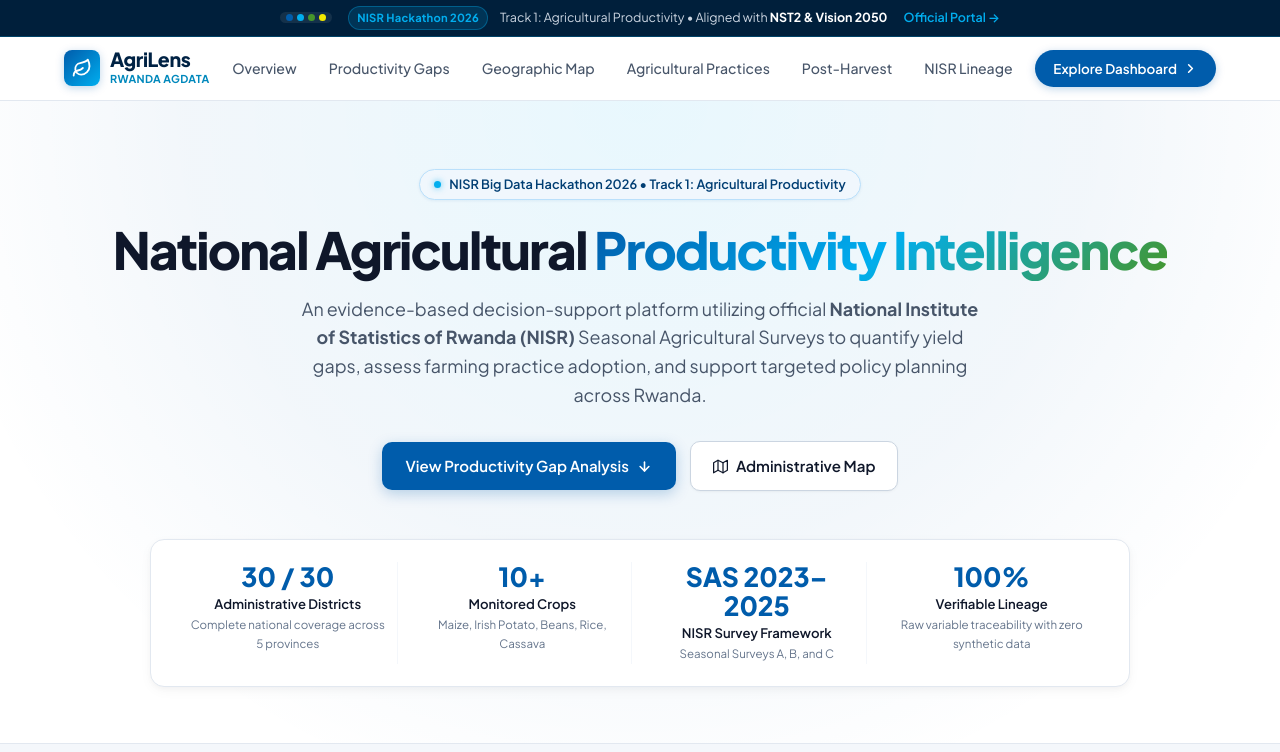
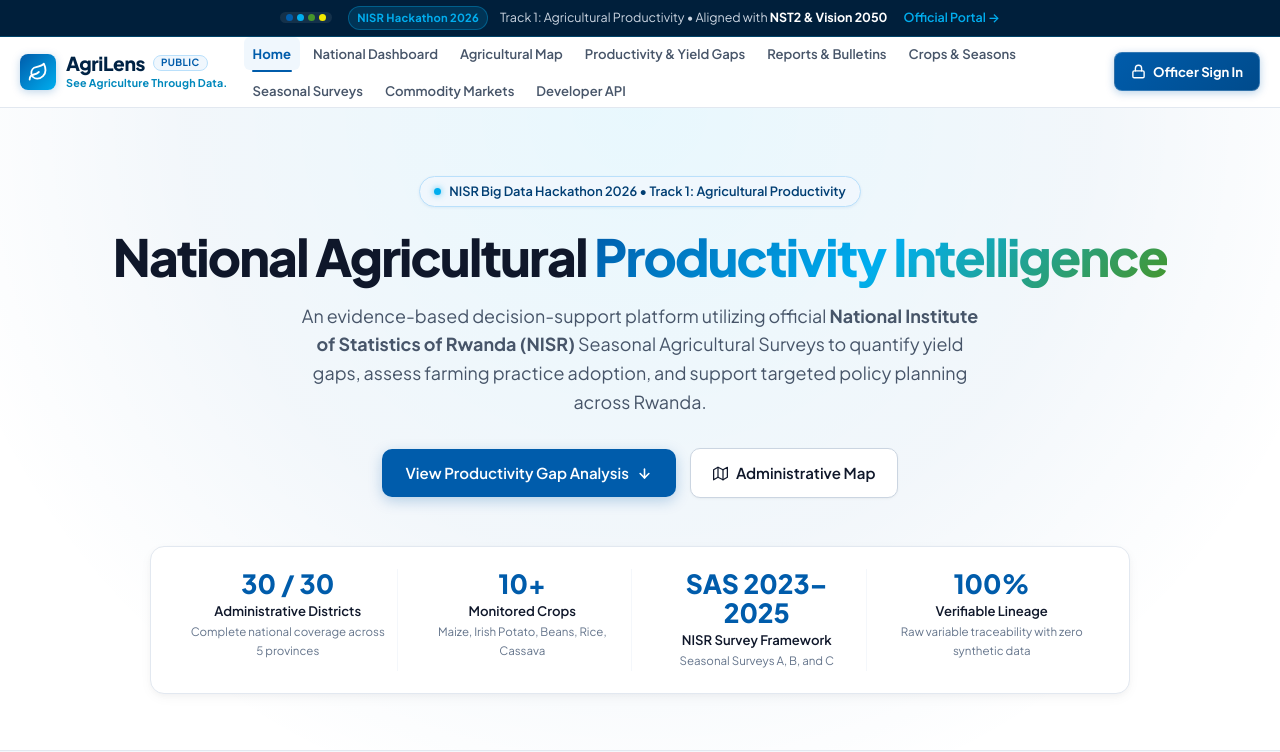
Before and after one commit to ndolijeandamascene/agrilens, a Django app: page / in a window 1280 px wide. Shown: the top 752 px of the page. Run offline with Django 5.2, Linux system fonts and the light colour scheme; data that the repository does not hold is empty.

Commit message:
feat(public): update public header and sidebar navigation to match recommended public architecture

```diff
--- a/static/css/public.css
+++ b/static/css/public.css
@@ -163,23 +163,25 @@ body.public-body {
     position: sticky;
     top: 0;
     z-index: 1000;
-    background: rgba(255, 255, 255, 0.95);
+    background: rgba(255, 255, 255, 0.96);
     backdrop-filter: blur(12px);
     -webkit-backdrop-filter: blur(12px);
     border-bottom: 1px solid var(--border-subtle);
-    height: 64px;
+    min-height: 68px;
     display: flex;
     align-items: center;
 }
 
 .nav-container {
     width: 100%;
-    max-width: 1200px;
+    max-width: 1400px;
     margin: 0 auto;
-    padding: 0 24px;
+    padding: 0 20px;
     display: flex;
     align-items: center;
     justify-content: space-between;
+    gap: 16px;
+    position: relative;
 }
 
 .brand-container {
@@ -187,6 +189,7 @@ body.public-body {
     align-items: center;
     gap: 10px;
     text-decoration: none;
+    flex-shrink: 0;
 }
 
 .brand-icon-box {
@@ -207,7 +210,7 @@ body.public-body {
 }
 
 .brand-title {
-    font-size: 1.22rem;
+    font-size: 1.20rem;
     font-weight: 800;
     color: var(--nisr-blue-deep);
     line-height: 1.1;
@@ -215,53 +218,148 @@ body.public-body {
 }
 
 .brand-subtitle {
-    font-size: 0.68rem;
+    font-size: 0.67rem;
     font-weight: 700;
     color: var(--nisr-cyan-dark);
-    letter-spacing: 0.03em;
+    letter-spacing: 0.02em;
+}
+
+.public-role-pill {
+    font-size: 0.62rem;
+    font-weight: 700;
+    color: var(--nisr-blue);
+    background: var(--nisr-blue-subtle);
+    border: 1px solid var(--nisr-blue-border);
+    padding: 1px 7px;
+    border-radius: 9999px;
     text-transform: uppercase;
+    letter-spacing: 0.04em;
+    line-height: 1.2;
 }
 
 .public-nav-menu {
     display: flex;
     align-items: center;
-    gap: 24px;
+    gap: 4px;
+    flex-wrap: wrap;
 }
 
 .public-nav-link {
     color: var(--text-muted);
     text-decoration: none;
-    font-size: 0.88rem;
-    font-weight: 500;
+    font-size: 0.82rem;
+    font-weight: 600;
     white-space: nowrap;
-    padding: 6px 4px;
-    transition: color 0.2s;
+    padding: 6px 9px;
+    border-radius: 6px;
+    transition: all 0.15s ease;
+    position: relative;
 }
 
 .public-nav-link:hover {
     color: var(--nisr-blue);
+    background: var(--nisr-blue-subtle);
+}
+
+.public-nav-link.active {
+    color: var(--nisr-blue);
+    background: var(--nisr-blue-subtle);
+    font-weight: 700;
+}
+
+.public-nav-link.active::after {
+    content: '';
+    position: absolute;
+    bottom: -2px;
+    left: 8px;
+    right: 8px;
+    height: 2px;
+    background: var(--nisr-blue);
+    border-radius: 2px;
+}
+
+.header-action-group {
+    flex-shrink: 0;
 }
 
 .btn-primary-action {
-    background: var(--nisr-blue);
+    background: linear-gradient(135deg, var(--nisr-blue) 0%, #004B8C 100%);
     color: #FFFFFF;
     text-decoration: none;
-    padding: 8px 18px;
-    border-radius: 9999px;
-    font-size: 0.84rem;
-    font-weight: 600;
+    padding: 8px 16px;
+    border-radius: 8px;
+    font-size: 0.82rem;
+    font-weight: 700;
     display: inline-flex;
     align-items: center;
-    gap: 6px;
-    box-shadow: 0 2px 8px rgba(0, 92, 171, 0.25);
+    gap: 7px;
+    box-shadow: 0 2px 8px rgba(0, 92, 171, 0.28);
     transition: all 0.2s ease;
     white-space: nowrap;
+    border: 1px solid rgba(255, 255, 255, 0.2);
 }
 
 .btn-primary-action:hover {
-    background: var(--nisr-blue-hover);
+    background: linear-gradient(135deg, #004B8C 0%, #003666 100%);
     transform: translateY(-1px);
-    box-shadow: 0 4px 14px rgba(0, 92, 171, 0.35);
+    box-shadow: 0 4px 14px rgba(0, 92, 171, 0.38);
+}
+
+.mobile-menu-toggle {
+    display: none;
+    background: none;
+    border: 1px solid var(--border-subtle);
+    border-radius: 8px;
+    padding: 6px 8px;
+    color: var(--text-main);
+    cursor: pointer;
+}
+
+.mobile-login-drawer-item {
+    display: none;
+}
+
+@media (max-width: 1240px) {
+    .mobile-menu-toggle {
+        display: flex;
+        align-items: center;
+        justify-content: center;
+    }
+    .header-action-group {
+        display: none;
+    }
+    .public-nav-menu {
+        display: none;
+        position: absolute;
+        top: 100%;
+        left: 0;
+        right: 0;
+        background: #FFFFFF;
+        border-bottom: 2px solid var(--border-subtle);
+        box-shadow: 0 10px 25px -5px rgba(0, 0, 0, 0.1);
+        flex-direction: column;
+        align-items: stretch;
+        padding: 16px 20px;
+        gap: 6px;
+    }
+    .public-nav-menu.mobile-open {
+        display: flex;
+    }
+    .public-nav-link {
+        padding: 10px 14px;
+        font-size: 0.88rem;
+        border-radius: 6px;
+    }
+    .mobile-login-drawer-item {
+        display: block;
+        margin-top: 10px;
+        padding-top: 10px;
+        border-top: 1px solid var(--border-subtle);
+    }
+    .btn-mobile-login {
+        width: 100%;
+        justify-content: center;
+    }
 }
 
 /* Sections Global */
--- a/templates/includes/sidebar.html
+++ b/templates/includes/sidebar.html
@@ -28,7 +28,10 @@
             </div>
             <div class="brand-info">
                 <span class="brand-name">AgriLens</span>
-                <span class="brand-tagline">Rwanda AgData Hub</span>
+                <span class="brand-tagline">See Agriculture Through Data.</span>
+                {% if not user.is_authenticated %}
+                <span class="brand-role-badge" style="font-size: 0.62rem; color: #38BDF8; font-weight: 700; text-transform: uppercase; letter-spacing: 0.05em; display: block; margin-top: 2px;">Public</span>
+                {% endif %}
             </div>
         </a>
 
--- a/templates/public_base.html
+++ b/templates/public_base.html
@@ -41,7 +41,7 @@
     <!-- Clean Navigation Header -->
     <header class="public-header" id="public-header">
         <div class="nav-container">
-            <a href="/" class="brand-container" id="brand-logo-link">
+            <a href="/" class="brand-container" id="brand-logo-link" title="AgriLens &bull; See Agriculture Through Data.">
                 <div class="brand-icon-box">
                     <svg width="20" height="20" viewBox="0 0 24 24" fill="none" stroke="currentColor" stroke-width="2.2" stroke-linecap="round" stroke-linejoin="round">
                         <path d="M11 20A7 7 0 0 1 9.8 6.1C15.5 5 17 4.48 19 2c1 2 2 4.18 2 8 0 5.5-4.78 10-10 10Z"></path>
@@ -49,26 +49,62 @@
                     </svg>
                 </div>
                 <div class="brand-text">
-                    <span class="brand-title">AgriLens</span>
-                    <span class="brand-subtitle">Rwanda AgData</span>
+                    <div style="display: flex; align-items: center; gap: 8px;">
+                        <span class="brand-title">AgriLens</span>
+                        <span class="public-role-pill">Public</span>
+                    </div>
+                    <span class="brand-subtitle">See Agriculture Through Data.</span>
                 </div>
             </a>
 
+            <!-- Mobile Menu Toggle Button -->
+            <button type="button" class="mobile-menu-toggle" id="mobile-menu-toggle" aria-label="Toggle navigation menu" onclick="document.getElementById('public-nav-menu').classList.toggle('mobile-open');">
+                <svg width="22" height="22" viewBox="0 0 24 24" fill="none" stroke="currentColor" stroke-width="2.2" stroke-linecap="round" stroke-linejoin="round">
+                    <line x1="3" y1="12" x2="21" y2="12"></line>
+                    <line x1="3" y1="6" x2="21" y2="6"></line>
+                    <line x1="3" y1="18" x2="21" y2="18"></line>
+                </svg>
+            </button>
+
+            <!-- Recommended Public Navigation Menu -->
             <nav class="public-nav-menu" id="public-nav-menu">
-                <a href="#overview" class="public-nav-link">Overview</a>
-                <a href="#productivity-gap" class="public-nav-link">Productivity Gaps</a>
-                <a href="#rwanda-map" class="public-nav-link">Geographic Map</a>
-                <a href="#practices" class="public-nav-link">Agricultural Practices</a>
-                <a href="#post-harvest" class="public-nav-link">Post-Harvest</a>
-                <a href="#lineage" class="public-nav-link">NISR Lineage</a>
+                <a href="/" class="public-nav-link {% if request.path == '/' %}active{% endif %}">Home</a>
+                <a href="/dashboard/" class="public-nav-link {% if request.path == '/dashboard/' %}active{% endif %}">National Dashboard</a>
+                <a href="/geography/" class="public-nav-link {% if '/geography/' in request.path %}active{% endif %}">Agricultural Map</a>
+                <a href="/indicators/productivity/" class="public-nav-link {% if '/indicators/productivity/' in request.path %}active{% endif %}">Productivity &amp; Yield Gaps</a>
+                <a href="/dashboard/reports/national/" class="public-nav-link {% if '/reports/' in request.path %}active{% endif %}" title="Published reports only">
+                    Reports &amp; Bulletins
+                </a>
+                <a href="/agriculture/" class="public-nav-link {% if '/agriculture/' in request.path %}active{% endif %}" title="Public crop information">
+                    Crops &amp; Seasons
+                </a>
+                <a href="/surveys/" class="public-nav-link {% if '/surveys/' in request.path %}active{% endif %}" title="Published survey information">
+                    Seasonal Surveys
+                </a>
+                <a href="/markets/" class="public-nav-link {% if '/markets/' in request.path %}active{% endif %}" title="Published market data">
+                    Commodity Markets
+                </a>
+                <a href="/api/" class="public-nav-link {% if '/api/' in request.path %}active{% endif %}">Developer API</a>
+
+                <!-- Mobile-only login button inside drawer -->
+                <div class="mobile-login-drawer-item">
+                    <a href="/accounts/login/" class="btn-primary-action btn-mobile-login" title="Officer Sign In">
+                        <svg width="15" height="15" viewBox="0 0 24 24" fill="none" stroke="currentColor" stroke-width="2.2" stroke-linecap="round" stroke-linejoin="round">
+                            <rect x="3" y="11" width="18" height="11" rx="2" ry="2"></rect>
+                            <path d="M7 11V7a5 5 0 0 1 10 0v4"></path>
+                        </svg>
+                        <span>Officer Sign In</span>
+                    </a>
+                </div>
             </nav>
 
             <div class="header-action-group">
-                <a href="/dashboard/" class="btn-primary-action" id="btn-explore-dashboard">
-                    <span>Explore Dashboard</span>
-                    <svg width="15" height="15" viewBox="0 0 24 24" fill="none" stroke="currentColor" stroke-width="2.5" stroke-linecap="round" stroke-linejoin="round">
-                        <polyline points="9 18 15 12 9 6"></polyline>
+                <a href="/accounts/login/" class="btn-primary-action" id="btn-officer-login" title="Officer Sign In (Primary Action)">
+                    <svg width="15" height="15" viewBox="0 0 24 24" fill="none" stroke="currentColor" stroke-width="2.2" stroke-linecap="round" stroke-linejoin="round">
+                        <rect x="3" y="11" width="18" height="11" rx="2" ry="2"></rect>
+                        <path d="M7 11V7a5 5 0 0 1 10 0v4"></path>
                     </svg>
+                    <span>Officer Sign In</span>
                 </a>
             </div>
         </div>
```
Also changed, not shown: apps/accounts/menu_config.py (+112 -5 lines), docs/dashboard_navigation.md (+20 -2 lines), tests/test_apps/test_menu_config.py (+56 -0 lines).
